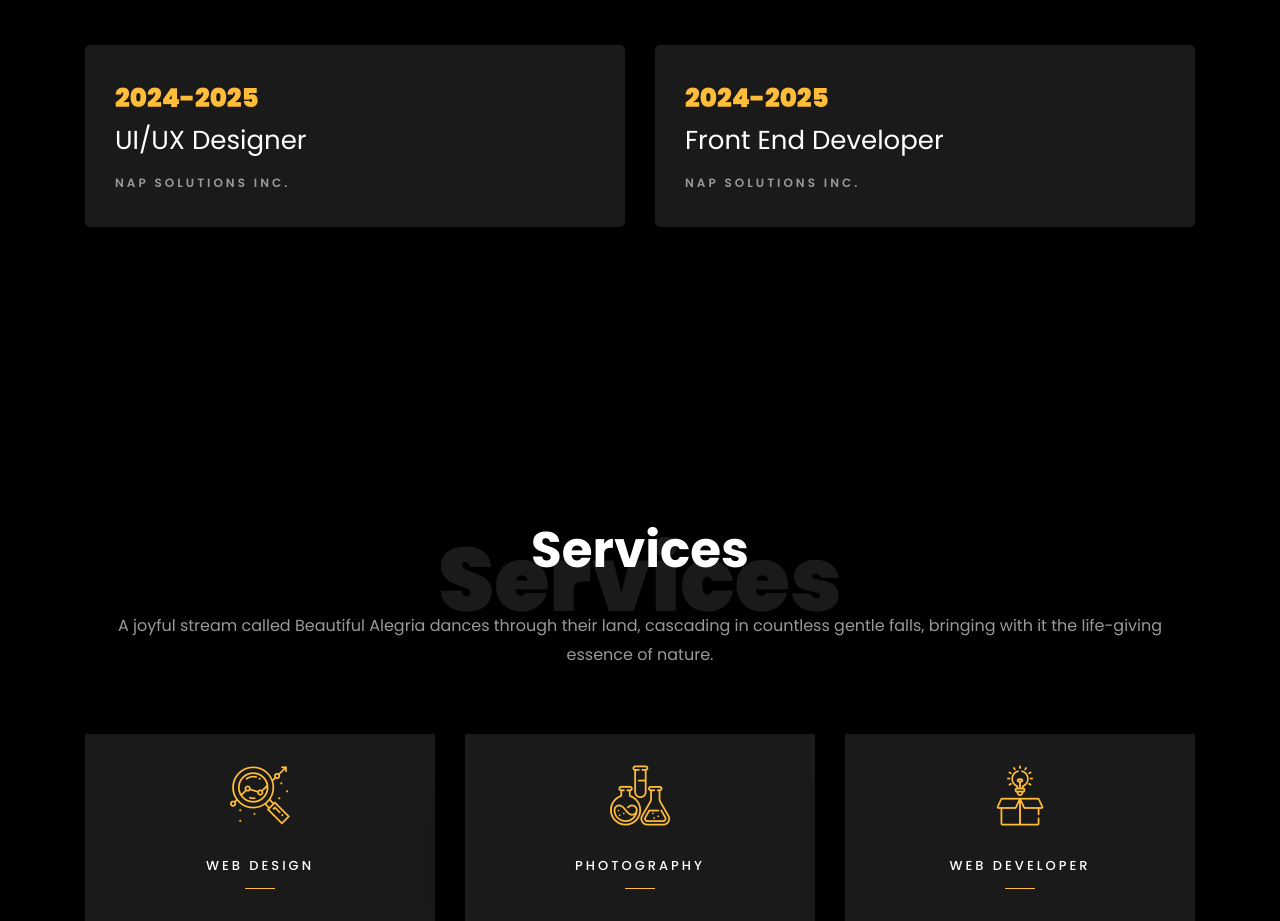
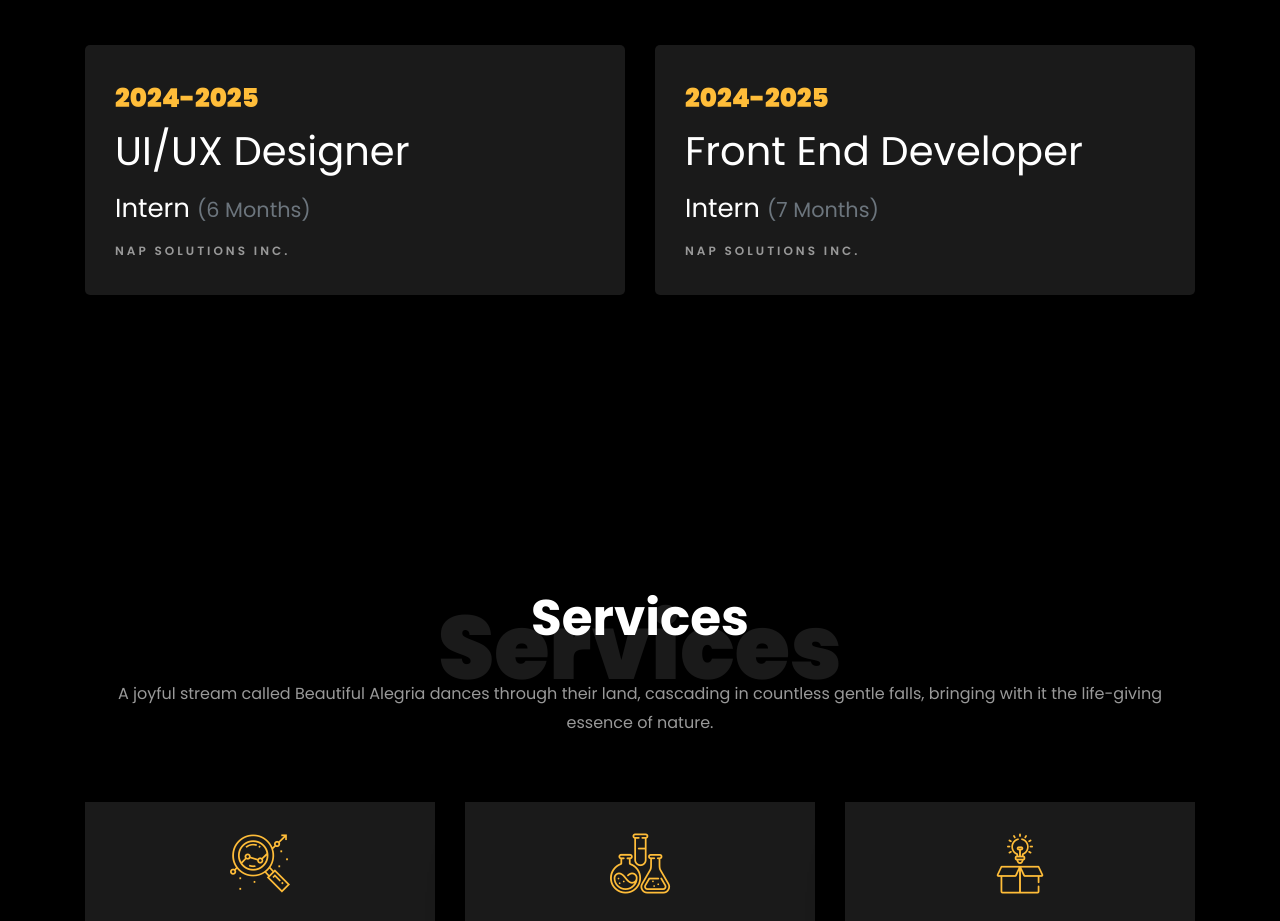
Before and after one commit to chesnats/My-Portfolio, a plain HTML site: page index.html in a window 1280 px wide. Shown: the part 1875-2796 px from the top of the page. Drawn offline with Linux system fonts and the light colour scheme; animation ran at ten frames a second; files whose address does not match are found by name.

Commit message:
adding intern span

```diff
--- a/index.html
+++ b/index.html
@@ -138,14 +138,16 @@
     			<div class="col-md-6">
     				<div class="resume-wrap ftco-animate">
 								<span class="date">2024-2025</span>
-								<h2>UI/UX Designer</h2>
+								<h1>UI/UX Designer</h1>
+								<h2>Intern <span class="text-muted small">(6 Months)</span></h2>
 								<span class="position">Nap Solutions Inc.</span>
 							</div>
 				  	</div>
 							<div class="col-md-6">
 									<div class="resume-wrap ftco-animate">
 									<span class="date">2024-2025</span>
-									<h2>Front End Developer</h2>
+									<h1>Front End Developer</h1>
+									<h2>Intern <span class="text-muted small">(7 Months)</span></h2>
 									<span class="position">Nap Solutions Inc.</span>
 								</div>
 							</div>
```
